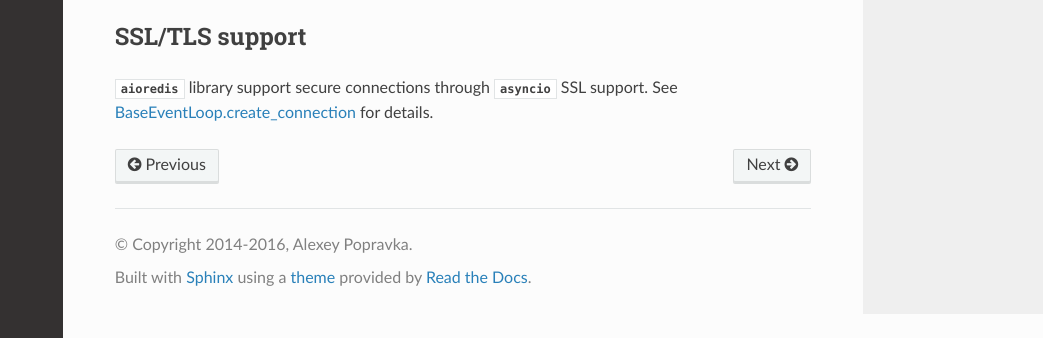
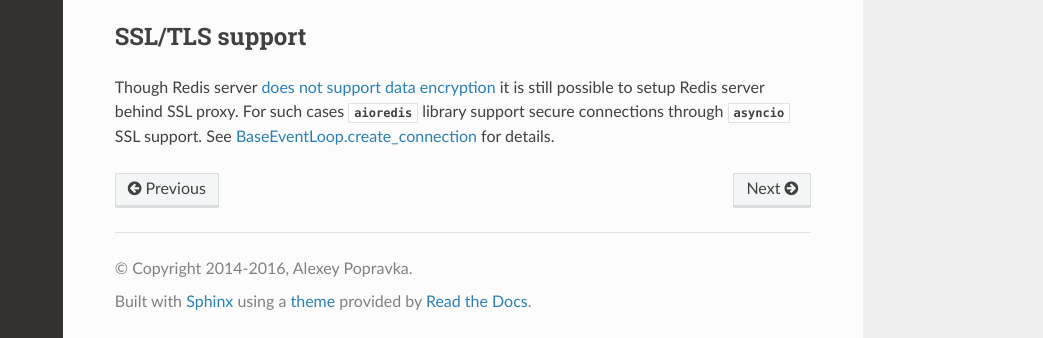
Before and after one commit to aio-libs-abandoned/aioredis-py, a Sphinx documentation site: the page built from docs/start.rst, in a window 1280 px wide and 900 px high, scrolled down 2548 px, cut to the strip 562-900 px from the top of the window. Shown: the whole strip, without its empty margins (237-1280 px from the left). Built offline with Sphinx 7.4.7 and the Read the Docs theme 2.0.0, drawn with Linux system fonts in a browser that asks for light colours.

Commit message:
docs updated

```diff
--- a/docs/start.rst
+++ b/docs/start.rst
@@ -143,7 +143,10 @@ New ``scan``-family commands added with support of :ref:`async for<async for>`
 SSL/TLS support
 ---------------
 
+Though Redis server `does not support data encryption <data_encryption_>`_
+it is still possible to setup Redis server behind SSL proxy. For such cases
 :mod:`aioredis` library support secure connections through :mod:`asyncio`
 SSL support. See `BaseEventLoop.create_connection`_ for details.
 
+.. _data_encryption: http://redis.io/topics/security#data-encryption-support
 .. _BaseEventLoop.create_connection: https://docs.python.org/3/library/asyncio-eventloop.html#creating-connections
```
Also changed, not shown: 1 other file.
